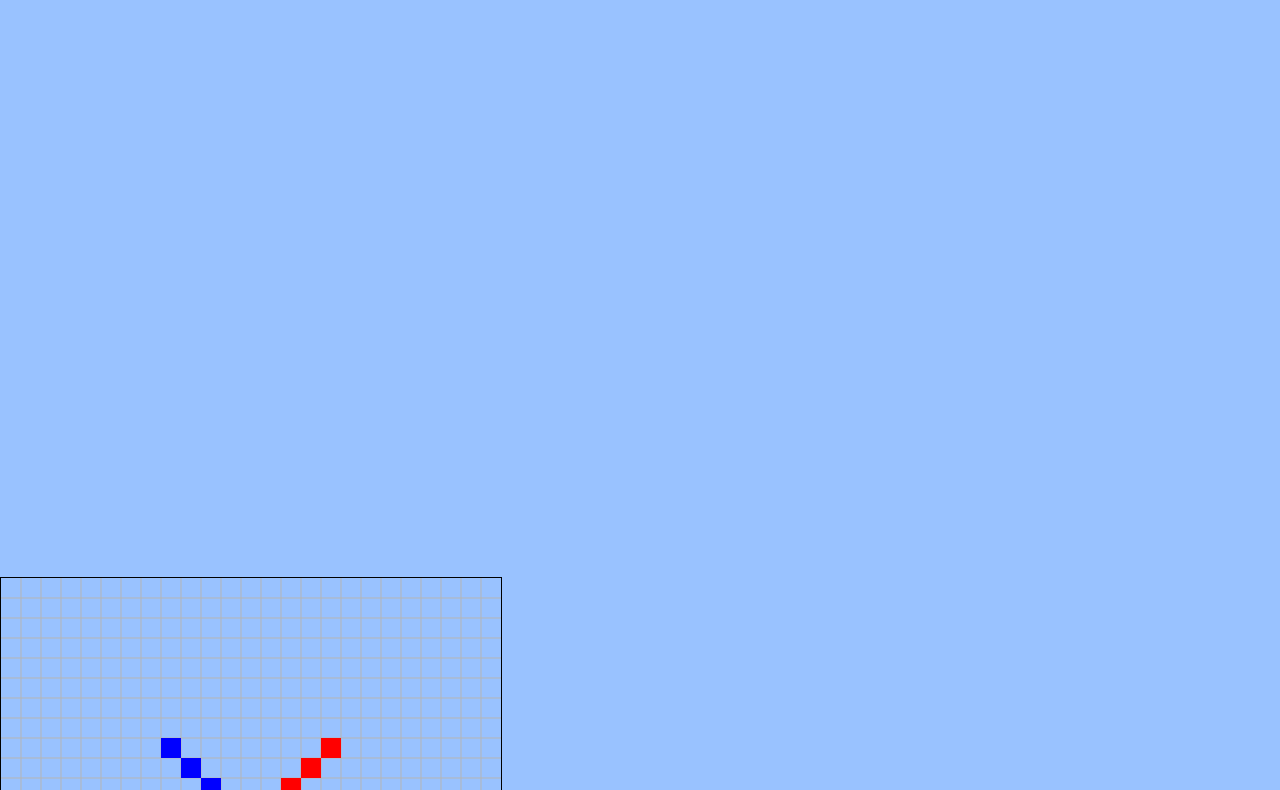
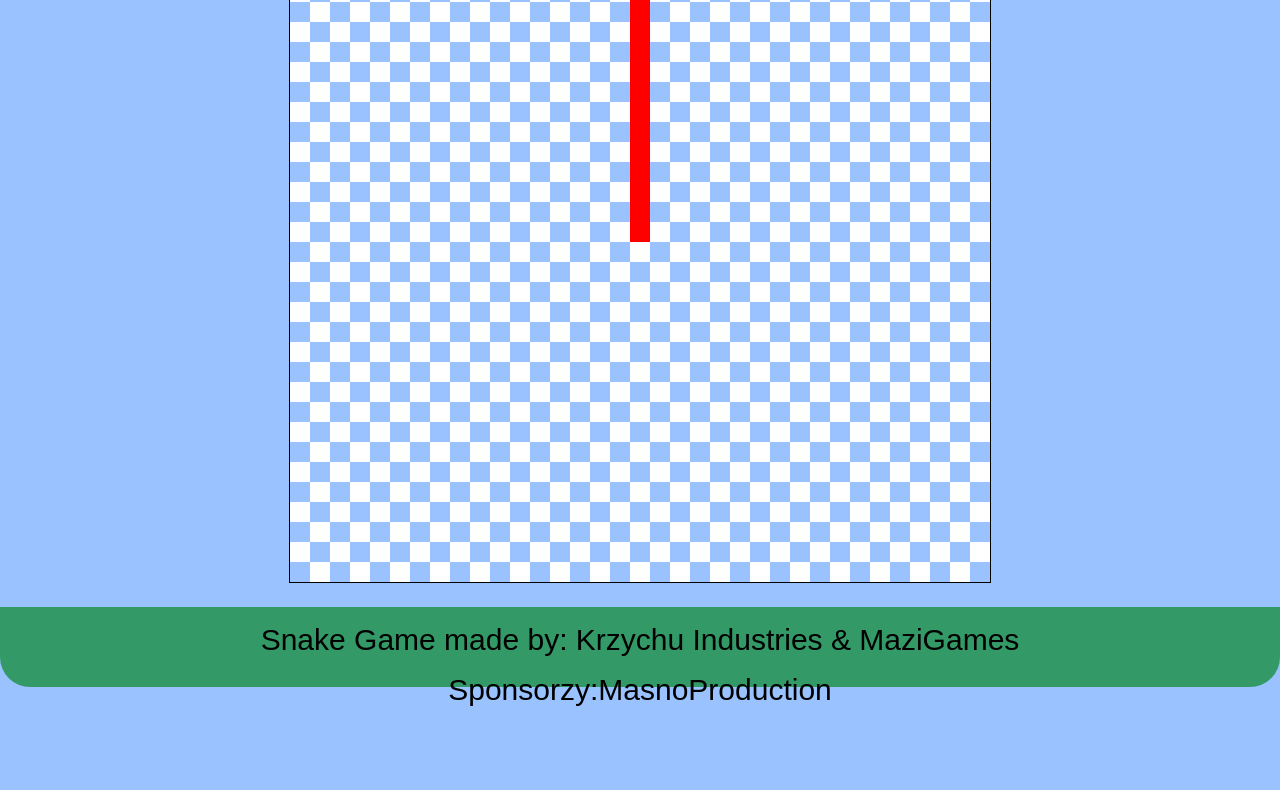
Before and after one commit to krzysztof-cieslik/snake-game, a website: page src/index.html in a window 1280 px wide. Shown: the part 223-1013 px from the top of the page. After the commit the page ends 930 px from the top, so only its background shows below. Drawn offline with nearby package versions, Linux system fonts and the light colour scheme; files that its build step writes are made by us from their sources.

Commit message:
Krzysztof - refactor: adjust margins and snake speed, add flex to to some containers.

```diff
--- a/src/index.html
+++ b/src/index.html
@@ -6,16 +6,17 @@
     <title>Sssnake Game</title>
 </head>
 <body>
-<div class="maindiv">
 <div class="baner">
     <h1>Snake Game</h1>
+</div>
+<div class="flex-wrapper">
+    <canvas id="snake-game" width="700" height="700"></canvas>
 </div>
 <div class="bottomdiv">
     <p>Snake Game made by: Krzychu Industries & MaziGames</p>
     <p>Sponsorzy:MasnoProduction</p>
 </div>
-</div>
-<canvas id="snake-game" width="500" height="500"></canvas>
+
 <script src="scripts/snake-game.js"></script>
 </body>
 </html>
--- a/src/scripts/snake-game.js
+++ b/src/scripts/snake-game.js
@@ -2,15 +2,8 @@ let canvas = document.getElementById("snake-game");
 let ctx = canvas.getContext("2d");
 let ax = canvas.width / 2 - 10;
 let ay = canvas.height / 2 - 10;
-let bx = canvas.width / 2 - 10;
-let by = canvas.height / 2 - 10;
-let cx = canvas.width / 2 - 10;
-let cy = canvas.height / 2 - 10;
-let dx = canvas.width / 2 - 10;
-let dy = canvas.height / 2 - 10;
-let move = 20;
 
-for (let i = 20; i < canvas.width; i += 20) {
+/*for (let i = 20; i < canvas.width; i += 20) {
     ctx.beginPath();
     ctx.moveTo(i, 0);
     ctx.lineTo(i, canvas.height);
@@ -25,36 +18,37 @@ for (let i = 20; i < canvas.height; i += 20) {
     ctx.strokeStyle = "rgb(181, 181, 181)";
     ctx.stroke();
     ctx.closePath();
+}*/
+
+let color = 0;
+
+for (let i = 0; i < canvas.height; i += 20) {
+    for (let j = 0; j < canvas.width; j += 20) {
+        ctx.beginPath();
+        ctx.rect(j, i, 20, 20);
+        if (color === 0) {
+            ctx.fillStyle = "#99c2ff";
+            color = 1;
+        } else {
+            ctx.fillStyle = "white";
+            color = 0;
+        }
+        ctx.fill();
+        ctx.closePath();
+    }
 }
 
-
-function draw() {
+function drawSnake() {
     ctx.beginPath();
     ctx.rect(ax, ay, 20, 20);
     ctx.fillStyle = "red";
     ctx.fill();
     ctx.closePath();
-    ax += move;
-    ay += move;
-    ctx.beginPath();
-    ctx.rect(bx, by, 20, 20);
-    ctx.fill();
-    ctx.closePath();
-    bx -= move;
-    by += move;
-    ctx.beginPath();
-    ctx.rect(cx, cy, 20, 20);
-    ctx.fill();
-    ctx.closePath();
-    cx += move;
-    cy -= move;
-    ctx.beginPath();
-    ctx.rect(dx, dy, 20, 20);
-    ctx.fillStyle = "blue";
-    ctx.fill();
-    ctx.closePath();
-    dx -= move;
-    dy -= move;
 }
 
-setInterval(draw, 1000);
+function draw() {
+    drawSnake();
+    ay -= 20;
+}
+
+setInterval(draw, 100);
--- a/src/styles/index.scss
+++ b/src/styles/index.css
@@ -7,7 +7,7 @@ body, html {
   width: 100%;
   height: 100%;
   background-color: #99c2ff;
-  font-family: "Times New Roman", serif;
+  font-family: arial, serif;
 }
 
 .maindiv {
@@ -16,12 +16,21 @@ body, html {
 }
 
 .baner {
+  display: flex;
+  justify-content: center;
+  align-items: center;
   height: 10%;
   text-align: center;
   font-size: 20px;
   border-top-left-radius: 30px;
   border-top-right-radius: 30px;
   background-color: #339966;
+}
+
+.flex-wrapper {
+  display: flex;
+  justify-content: center;
+  margin: 24px 0;
 }
 
 .bottomdiv {
@@ -36,10 +45,14 @@ h1 {
   margin: 0;
 }
 
-p {
+.bottomdiv p {
   font-size: 30px;
   text-align: center;
+  margin: 0;
+  padding-top: 16px;
 }
+
 #snake-game {
   border: 1px black solid;
+  background-color: white;
 }
```
Lines whose indentation alone changed are shown as unchanged.
